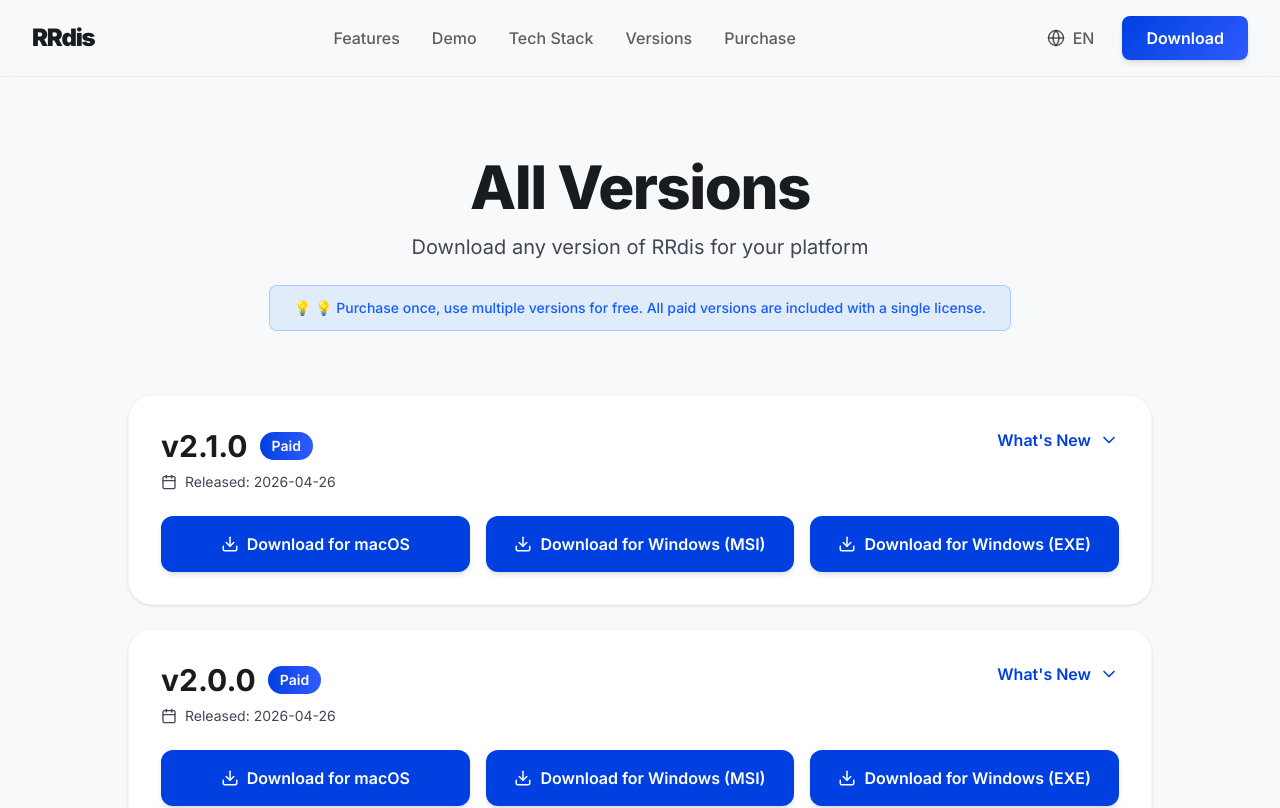
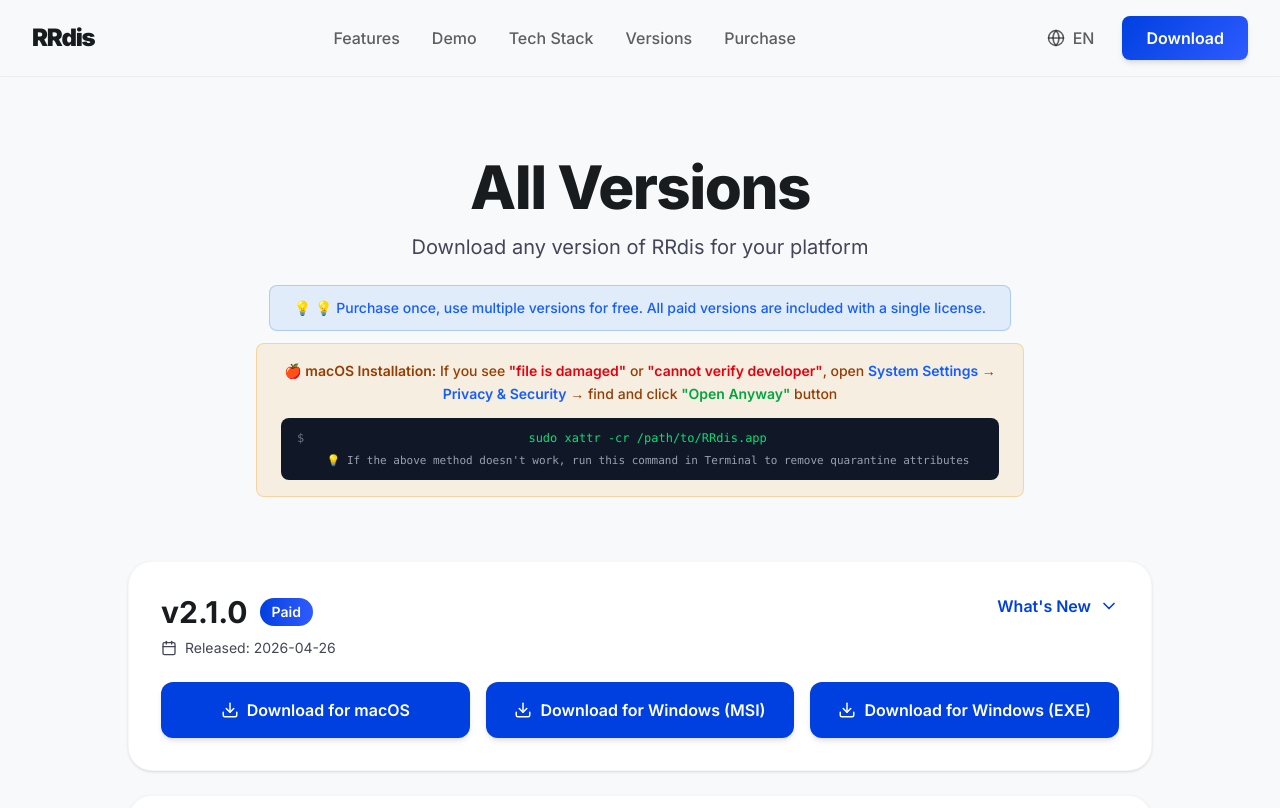
Before and after one commit to daichongdev/rrdis-web, a React (Vite) app: page /rrdis-web/versions in a window 1280 px wide. Shown: the top 808 px of the page. Built offline with nearby package versions, Linux system fonts and the light colour scheme.

Commit message:
fix: #0427 增加安装提示

```diff
--- a/src/i18n.ts
+++ b/src/i18n.ts
@@ -96,6 +96,7 @@ export const translations = {
       title: "All Versions",
       subtitle: "Download any version of RRdis for your platform",
       purchaseNotice: "💡 Purchase once, use multiple versions for free. All paid versions are included with a single license.",
+      macOSInstallTip: "🍎 macOS Installation: If you see \"file is damaged\" or \"cannot verify developer\", open System Settings → Privacy & Security → find and click \"Open Anyway\" button",
       releaseDate: "Released",
       changelog: "What's New",
       downloadFor: "Download for",
@@ -247,6 +248,7 @@ export const translations = {
       title: "所有版本",
       subtitle: "下载适用于您平台的任意 RRdis 版本",
       purchaseNotice: "💡 购买一次，免费使用多个版本。单次购买即可使用所有付费版本。",
+      macOSInstallTip: "🍎 macOS 安装提示：如果提示\"文件已损坏\"或\"无法验证开发者\"，请打开 系统设置 → 隐私与安全性 → 找到并点击\"仍要打开\"按钮",
       releaseDate: "发布日期",
       changelog: "更新内容",
       downloadFor: "下载",
--- a/src/pages/Versions.tsx
+++ b/src/pages/Versions.tsx
@@ -172,8 +172,42 @@ export default function Versions() {
             <p className="text-xl text-[#434656] max-w-2xl mx-auto">
               {t.versions.subtitle}
             </p>
-            <div className="mt-6 inline-block bg-blue-500/10 border border-blue-500/30 rounded-lg px-6 py-3">
-              <p className="text-blue-600 text-sm font-medium">💡 {t.versions.purchaseNotice}</p>
+            <div className="mt-6 space-y-3">
+              <div className="inline-block bg-blue-500/10 border border-blue-500/30 rounded-lg px-6 py-3">
+                <p className="text-blue-600 text-sm font-medium">💡 {t.versions.purchaseNotice}</p>
+              </div>
+              <div className="bg-amber-500/10 border border-amber-500/30 rounded-lg px-6 py-4 max-w-3xl inline-block">
+                <p className="text-amber-800 text-sm font-medium leading-relaxed mb-3">
+                  {lang === 'zh' ? (
+                    <>
+                      🍎 <span className="font-semibold">macOS 安装提示：</span>如果提示
+                      <span className="text-red-600 font-semibold">「文件已损坏」</span>或
+                      <span className="text-red-600 font-semibold">「无法验证开发者」</span>，
+                      请打开 <span className="text-blue-600 font-semibold">系统设置</span> →
+                      <span className="text-blue-600 font-semibold"> 隐私与安全性</span> →
+                      找到并点击<span className="text-green-600 font-semibold">「仍要打开」</span>按钮
+                    </>
+                  ) : (
+                    <>
+                      🍎 <span className="font-semibold">macOS Installation:</span> If you see
+                      <span className="text-red-600 font-semibold"> "file is damaged"</span> or
+                      <span className="text-red-600 font-semibold"> "cannot verify developer"</span>,
+                      open <span className="text-blue-600 font-semibold">System Settings</span> →
+                      <span className="text-blue-600 font-semibold"> Privacy & Security</span> →
+                      find and click <span className="text-green-600 font-semibold">"Open Anyway"</span> button
+                    </>
+                  )}
+                </p>
+                <div className="bg-gray-900 rounded-lg px-4 py-3 font-mono text-xs text-green-400">
+                  <div className="flex items-start gap-2">
+                    <span className="text-gray-500 select-none">$</span>
+                    <code className="flex-1">sudo xattr -cr /path/to/RRdis.app</code>
+                  </div>
+                  <p className="text-gray-400 text-[11px] mt-2 ml-4">
+                    {lang === 'zh' ? '💡 如果上述方法无效，可在终端执行此命令移除隔离属性' : '💡 If the above method doesn\'t work, run this command in Terminal to remove quarantine attributes'}
+                  </p>
+                </div>
+              </div>
             </div>
           </motion.div>
 
```
